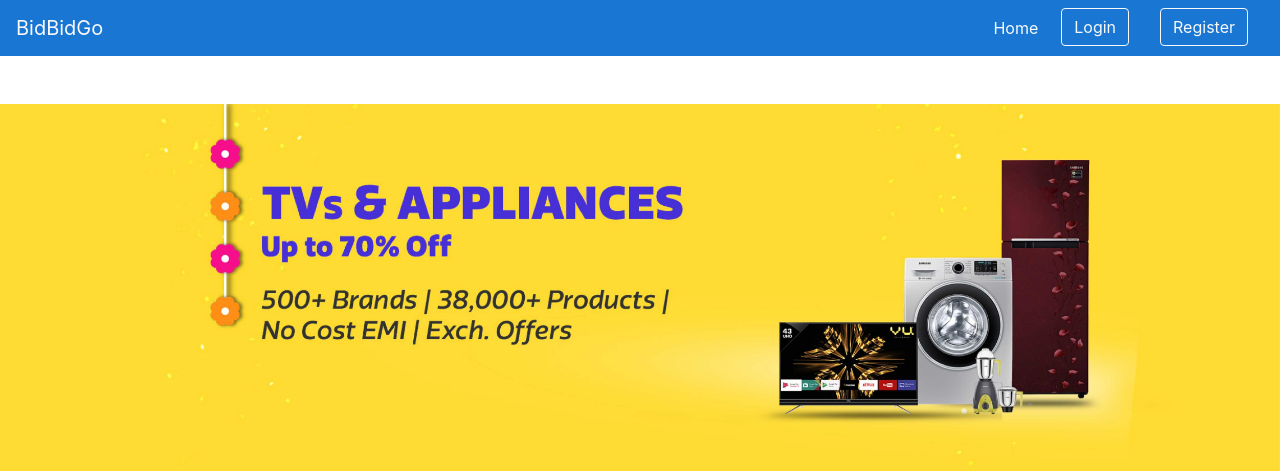
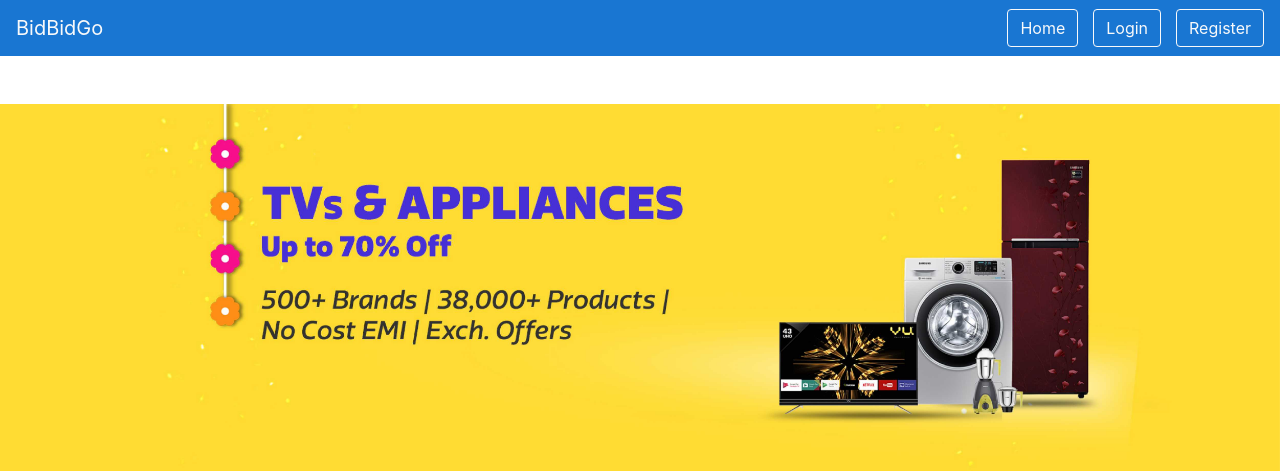
Before and after one commit to AshishS18/AuctionSite, a Django app: page /addauction/ in a window 1280 px wide. Shown: the top 471 px of the page. Run offline with Django 3.2, Linux system fonts and the light colour scheme; data comes from the database, SQL or seed files in the repository; both versions use the stored data as it was after the commit; some libraries are stand-ins or nearby versions.

Commit message:
initaial comiit

```diff
--- a/auction/templates/base.html
+++ b/auction/templates/base.html
@@ -20,17 +20,17 @@
   <div class="collapse navbar-collapse" id="navbarSupportedContent">
     <ul class="navbar-nav ml-auto">
       <li class="nav-item active">
-        <a class="nav-link  text-light" href="{% url 'home' %}">Home <span class="sr-only">(current)</span></a>
+        <a class="text-light btn btn-outline-light" href="{% url 'home' %}">Home <span class="sr-only">(current)</span></a>
       </li>
       {% if user.is_authenticated %}
             <li class="nav-item">
-                <a class="nav-link  text-light" href="{% url 'addauction' %}">Add Auction</a>
+                <a class="text-light btn btn-outline-light mx-1" href="{% url 'addauction' %}">Add Auction</a>
               </li>
               <li class="nav-item">
-                <a class="nav-link  text-light" href="{% url 'userpage' %}">My Account</a>
+                <a class="text-light btn btn-outline-light mx-1" href="{% url 'userpage' %}">My Account</a>
               </li>
                  <li class="nav-item">
-                <a class="nav-link  text-light" href="{% url 'logout' %}">Logout</a>
+                <a class="text-light btn btn-outline-light mx-1" href="{% url 'logout' %}">Logout</a>
               </li>
         {% else %}
               <div class="container">
@@ -70,7 +70,7 @@
 
 </div>
                  <li class="nav-item">
-                     <a href="{% url 'register' %}" class="btn btn-outline-light text-light mx-3" >Register</a>
+                     <a href="{% url 'register' %}" class="btn btn-outline-light text-light" >Register</a>
 
               </li>
 
--- a/auction/views.py
+++ b/auction/views.py
@@ -66,7 +66,7 @@
                     login(request, user)
                     posts = auction.objects.all()
                     message = "Log in successful"
-                    return render(request, "home.html", {'msg': message, 'posts': posts})
+                    return redirect("/home/", {'msg': message}, permanent=True)
             else:
                 posts = auction.objects.all()
                 message = "Log in fail"
@@ -174,9 +174,12 @@
                 if prev_bid_winning.user == request.user:
                     msg = "You are already wining this auction."
                     return render(request, "auction.html", {'auctioneer':auctions,'bb': prev_bids, 'msg': msg})
+                if float(amount) <= prev_bid_winning.amount:
+                    msg = "Bid has to be greater than previous bid."
+                    return render(request, "auction.html", {'auctioneer': auctions, 'bb': prev_bids, 'msg': msg})
                 if float(amount) - prev_bid_winning.amount < 1:
                     msg = "Bid has to be at atleast 1 greater than previous bids."
-                    return render("auction.html", {'auctioneer':auctions,'bb': prev_bids, 'msg': msg})
+                    return render(request, "auction.html", {'auctioneer':auctions,'bb': prev_bids, 'msg': msg})
 
                 prev_bid_winning.is_winning = False
                 prev_bid_winning.save()
```
Also changed, not shown: db.sqlite3.
